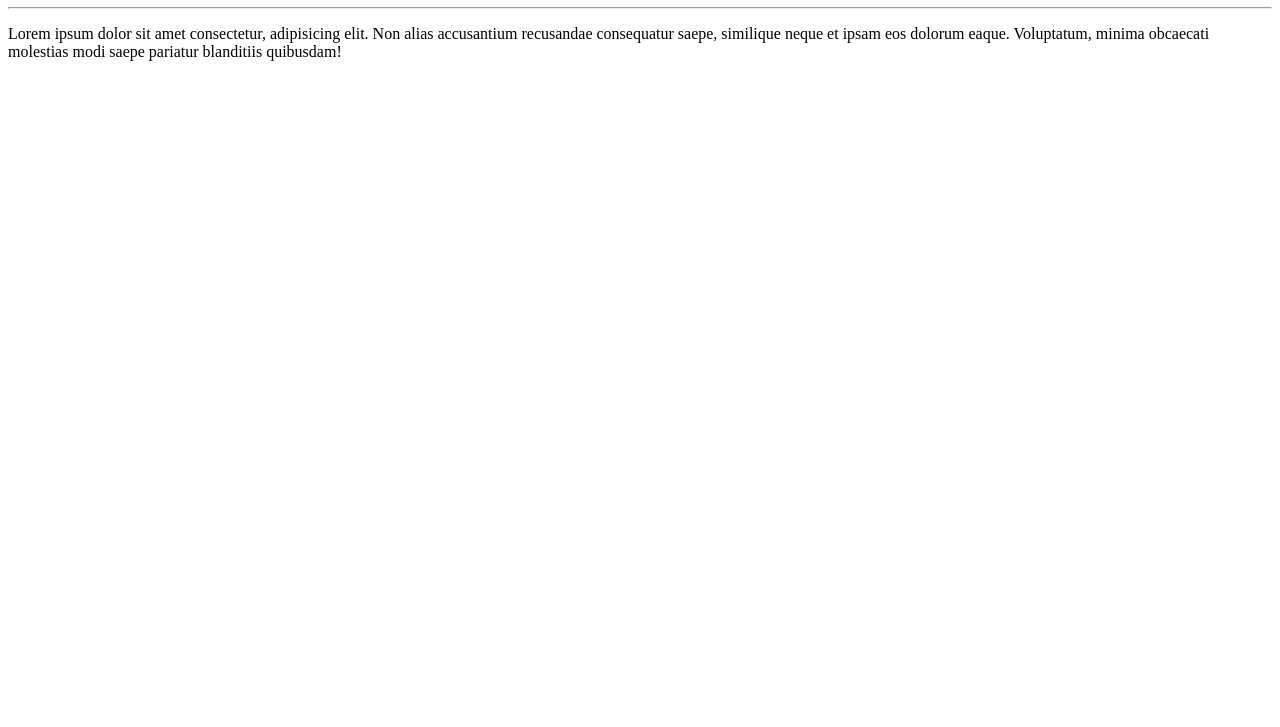
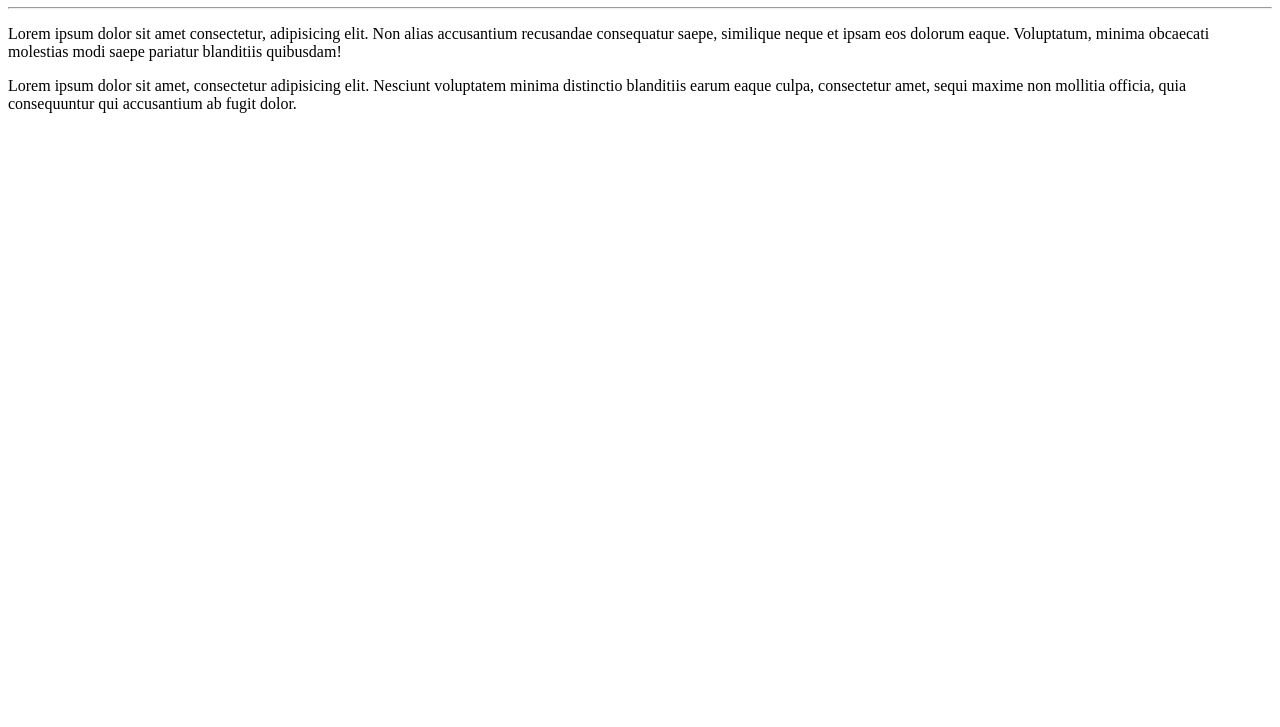
Before and after one commit to LINCOLNAKIRA/OlaMundo, a plain HTML site: page site-exemplo/index.html in a window 1280 px wide. Shown: the part 73-800 px from the top of the page. Drawn offline with Linux system fonts and the light colour scheme.

Commit message:
Adicionei um paragrafo

```diff
--- a/site-exemplo/index.html
+++ b/site-exemplo/index.html
@@ -10,5 +10,6 @@
     <h1>Olá, mundo!</h1>
     <hr>
     <p>Lorem ipsum dolor sit amet consectetur, adipisicing elit. Non alias accusantium recusandae consequatur saepe, similique neque et ipsam eos dolorum eaque. Voluptatum, minima obcaecati molestias modi saepe pariatur blanditiis quibusdam!</p>
+    <p>Lorem ipsum dolor sit amet, consectetur adipisicing elit. Nesciunt voluptatem minima distinctio blanditiis earum eaque culpa, consectetur amet, sequi maxime non mollitia officia, quia consequuntur qui accusantium ab fugit dolor.</p>
 </body>
 </html>
```
